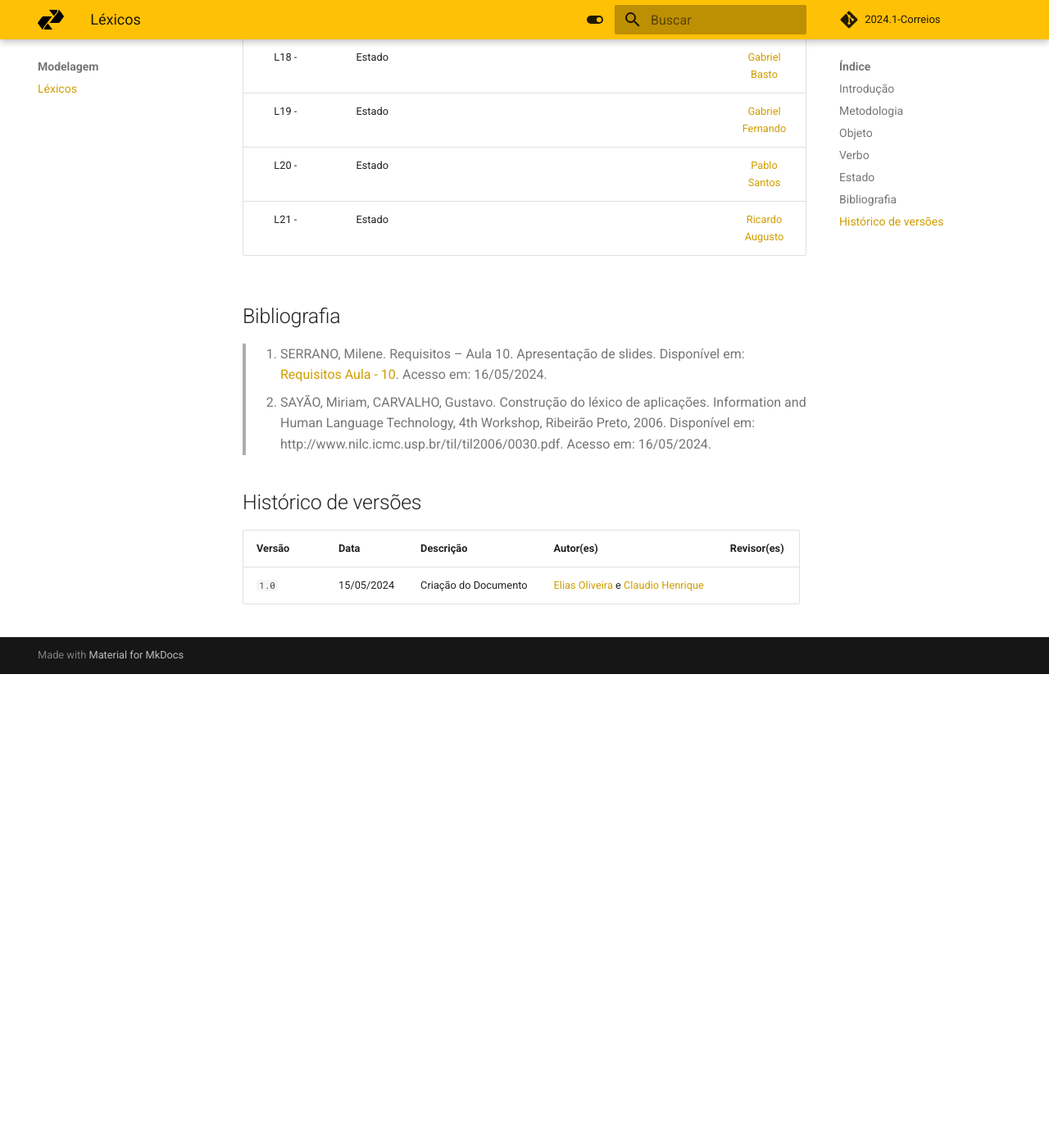
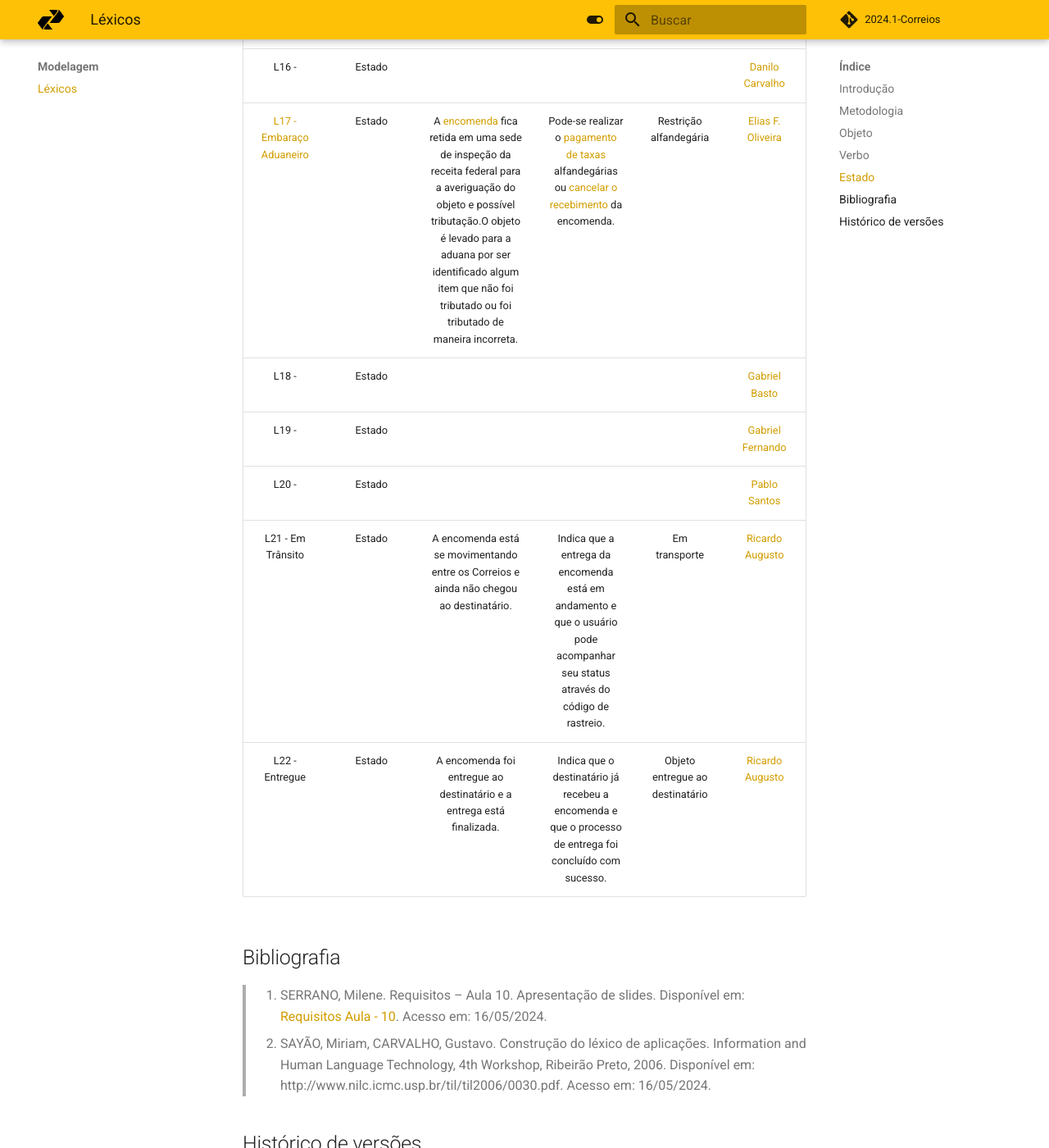
Before and after one commit to Requisitos-de-Software/2024.1-Serasa, an MkDocs documentation site: the page built from docs/modelagem/lexicos.md, in a window 1280 px wide and 1400 px high, scrolled down 3376 px. Shown: the whole window at 82% size. Built offline with MkDocs 1.6.1 and Material for MkDocs 9.7.7, drawn with Linux system fonts in a browser that asks for light colours; comment, search, counter and statistics services are not loaded; before the commit the page ends 4198 px from its top, so only the background shows below that; some of the changed text lies outside the part shown.

Commit message:
adicionando léxicos de rastreamento

```diff
--- a/docs/modelagem/lexicos.md
+++ b/docs/modelagem/lexicos.md
@@ -29,7 +29,7 @@ Nos léxicos do tipo Objeto é definido: o objeto, outros objetos com os quais s
 | L04 - | Objeto |  |  | |[Gabriel Basto](https://github.com/Bertolazi) |
 | L05 - | Objeto |  |  | |[Gabriel Fernando](https://github.com/MMcLovin) |
 | L06 - | Objeto |  |  | |[Pablo Santos](https://github.com/pabloheika) |
-| L07 - | Objeto |  |  | |[Ricardo Augusto](https://github.com/avmricardo) |
+| L07 - Código de rastreio | Objeto | Sequência de caracteres alfanuméricos que representa a encomenda e permite rastrear e verificar seu status. | Acompanhar o status e localização da encomenda. | Número de rastreio |[Ricardo Augusto](https://github.com/avmricardo) |
 
 
 ## Verbo
@@ -46,7 +46,7 @@ Nos léxicos do tipo verbo deve-se descrever: quem realiza, quando realiza, quai
 |L11 - | Verbo |  |  | |[Gabriel Basto](https://github.com/Bertolazi) |
 |L12 - | Verbo |  |  | |[Gabriel Fernando](https://github.com/MMcLovin) |
 |L13 - | Verbo |  |  | |[Pablo Santos](https://github.com/pabloheika) |
-|L14 - | Verbo |  |  | |[Ricardo Augusto](https://github.com/avmricardo) |
+|L14 - Rastrear | Verbo | O usuário pode consultar o status da entrega da encomenda em tempo real, verificando sua localização, histórico de movimentações e eventuais problemas na entrega. | Permite ao usuário acompanhar o andamento da entrega, ter previsões de entrega e se preparar para recebê-la. | Acompanhar. |[Ricardo Augusto](https://github.com/avmricardo) |
 
 ## Estado
 
@@ -62,7 +62,8 @@ Nos léxicos do tipo estado são definidos: qual o significado das ações e qua
 | L18 - | Estado |  |  | |[Gabriel Basto](https://github.com/Bertolazi) |
 | L19 - | Estado |  |  | |[Gabriel Fernando](https://github.com/MMcLovin) |
 | L20 - | Estado |  |  | |[Pablo Santos](https://github.com/pabloheika) |
-| L21 - | Estado |  |  | |[Ricardo Augusto](https://github.com/avmricardo) |
+| L21 - Em Trânsito | Estado | A encomenda está se movimentando entre os Correios e ainda não chegou ao destinatário. | Indica que a entrega da encomenda está em andamento e que o usuário pode acompanhar seu status através do código de rastreio. | Em transporte |[Ricardo Augusto](https://github.com/avmricardo) |
+| L22 - Entregue | Estado | A encomenda foi entregue ao destinatário e a entrega está finalizada. | Indica que o destinatário já recebeu a encomenda e que o processo de entrega foi concluído com sucesso. | Objeto entregue ao destinatário |[Ricardo Augusto](https://github.com/avmricardo) |
 
 
 ## Bibliografia
```
